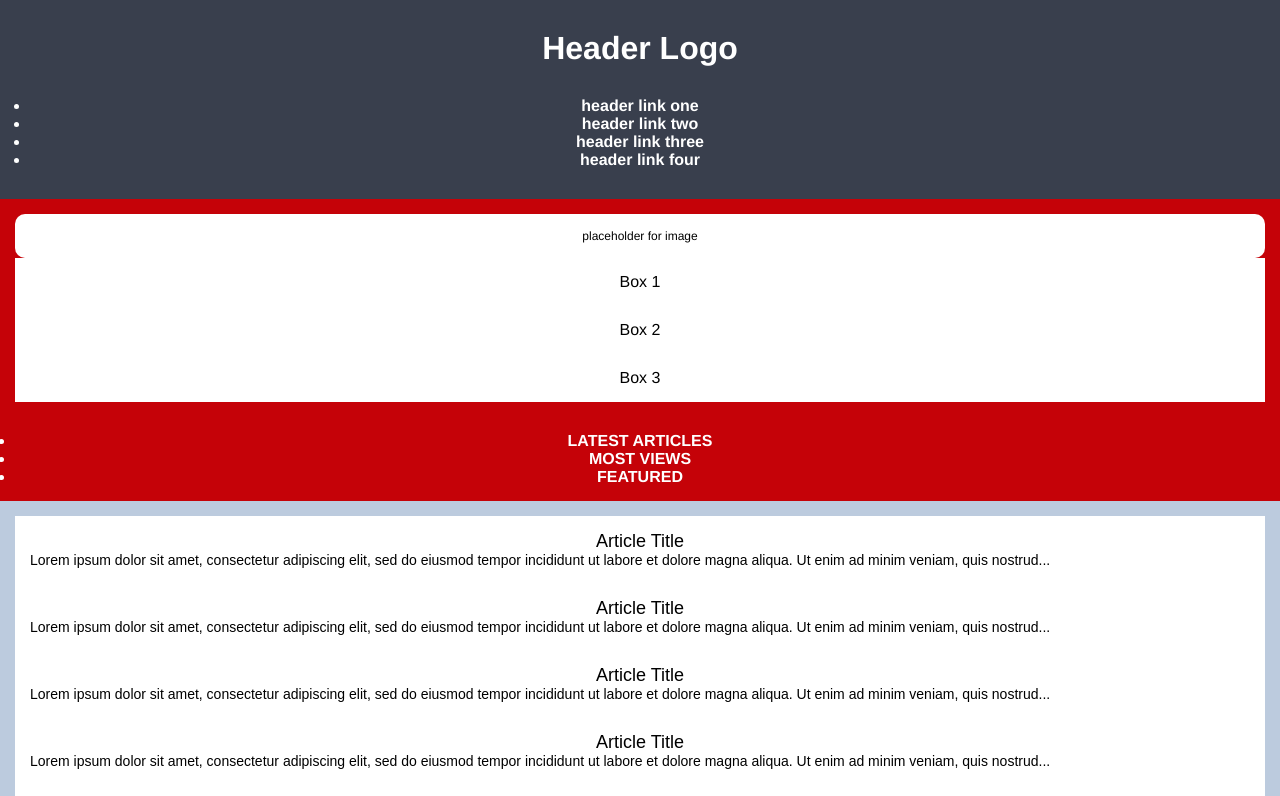
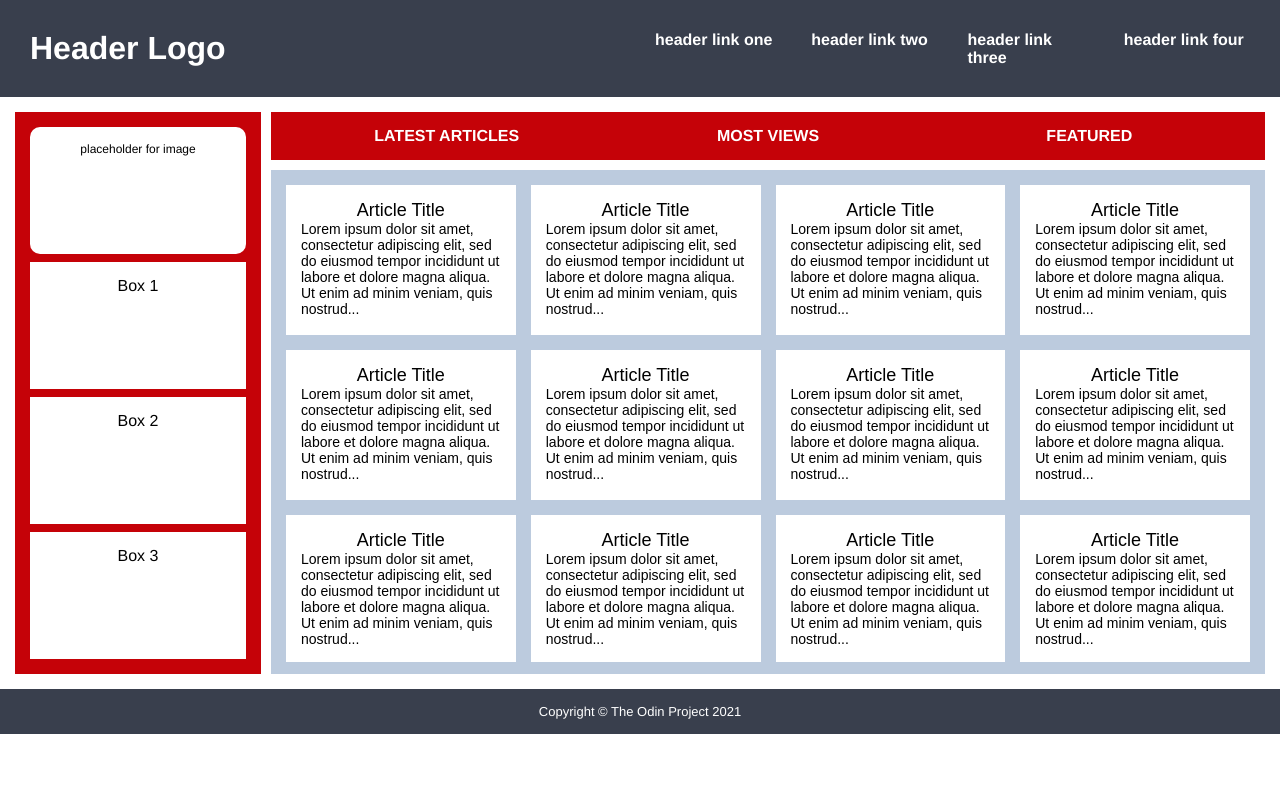
Before and after one commit to oyinadeolawoyin/The-Odin-project, a plain HTML site: page css-execrises/grid/03-grid-layout-3/index.html in a window 1280 px wide. Shown: the top 796 px of the page. Drawn offline with Linux system fonts and the light colour scheme.

Commit message:
completed grid-assignment

```diff
--- a/css-execrises/grid/01-grid-layout-1/style.css
+++ b/css-execrises/grid/01-grid-layout-1/style.css
@@ -9,6 +9,13 @@ html {
   height: 100%;
   padding: 16px;
   box-sizing: border-box;
+
+  display: inline-grid;
+  grid-template-columns: 1fr 3fr;
+  grid-template-rows: 1fr 1fr 5fr 1fr;
+  gap: 15px;
+
+  background-color: white;
 }
 
 .container div {
@@ -18,18 +25,23 @@ html {
   font-weight: bold;
   color: white;
   border-radius: 15px;
+
 }
 
 .header {
   background-color: #006157;
+  grid-column: 1 / 3;
+
 }
 
 .sidebar {
   background-color: #005B94;
+  grid-row: 2 / 4;
 }
 
 .nav {
   background-color: #642cde;
+  grid-column: 2 / 3;
 }
 
 .article {
@@ -38,6 +50,7 @@ html {
 
 .footer {
   background-color: #393f4d;
+  grid-column: 1 / 3;
 }
 
 .article p {
--- a/css-execrises/grid/02-grid-layout-2/style.css
+++ b/css-execrises/grid/02-grid-layout-2/style.css
@@ -9,6 +9,11 @@ html {
   height: 100%;
   padding: 16px;
   box-sizing: border-box;
+
+  display: grid;
+  grid-template-columns: 3fr 9fr;
+  grid-template-rows: repeat(2, 1fr) repeat(1, 5fr) repeat(2, 1fr);
+  gap: 15px;
 }
 
 .container div {
@@ -32,10 +37,12 @@ html {
 
 .nav {
   background-color: #642cde;
+  grid-column: 2 / 3;
 }
 
 .article {
   background-color: #7E1DC3;
+  grid-column: 2 / 3;
 }
 
 .article p {
--- a/css-execrises/grid/03-grid-layout-3/index.html
+++ b/css-execrises/grid/03-grid-layout-3/index.html
@@ -22,6 +22,7 @@
         </div>
       </div>
 
+      <div class="grid-layout">
         <div class="sidebar">
           <div class="photo">
             <p>placeholder for image</p>
@@ -92,7 +93,7 @@
             <p>Lorem ipsum dolor sit amet, consectetur adipiscing elit, sed do eiusmod tempor incididunt ut labore et dolore magna aliqua. Ut enim ad minim veniam, quis nostrud...</p>
           </div>
         </div>
-
+      </div>
       <div class="footer">
         <p>Copyright © The Odin Project 2021</p>
       </div>
--- a/css-execrises/grid/03-grid-layout-3/style.css
+++ b/css-execrises/grid/03-grid-layout-3/style.css
@@ -17,6 +17,12 @@
 
 .header {
   background-color: #393f4d;
+
+  display: grid;
+  grid-template-columns: repeat(2, 1fr);
+  grid-template-rows: repeat(1, 1fr);
+  text-align: left;
+  align-items: center;
 }
 
 .menu ul,
@@ -24,8 +30,33 @@
   font-size: 16px;
 }
 
+
+li {
+  list-style-type: none;
+}
+
+.menu ul {
+    display: grid;
+    grid-template-columns: repeat(4, 4fr);
+    grid-template-rows: 1fr;
+    gap: 30px;
+}
+
+.grid-layout {
+  display: grid;
+  grid-template-columns: 2fr 3fr 5fr;
+  grid-template-rows: repeat(1, 1fr);
+  gap: 10px;
+}
+
 .sidebar {
   background-color: #C50208;
+  grid-row: 1 / 3;
+
+  display: grid;
+  grid-template-columns: repeat(1, 1fr);
+  grid-template-rows: repeat(4, 1fr);
+  gap: 8px;
 }
 
 .sidebar .photo {
@@ -46,6 +77,14 @@
 
 .nav {
   background-color: #C50208;
+
+  grid-column: 2 / 4;
+  grid-row: 1 / 2;
+}
+.nav ul {
+  display: grid;
+  grid-template-columns: repeat(3, 1fr);
+  grid-template-rows: 1fr;
 }
 
 .nav ul li {
@@ -55,6 +94,13 @@
 
 .article {
   background-color: #bccbde;
+  grid-column: 2 / 4;
+  grid-row: 2 / 3;
+
+  display: grid;
+  grid-template-columns: repeat(4, 1fr);
+  grid-template-rows: repeat(auto-fit, minmax(150px, 1fr));
+  gap: 15px;
 }
 
 .article p {
```
Lines whose indentation alone changed are shown as unchanged.
